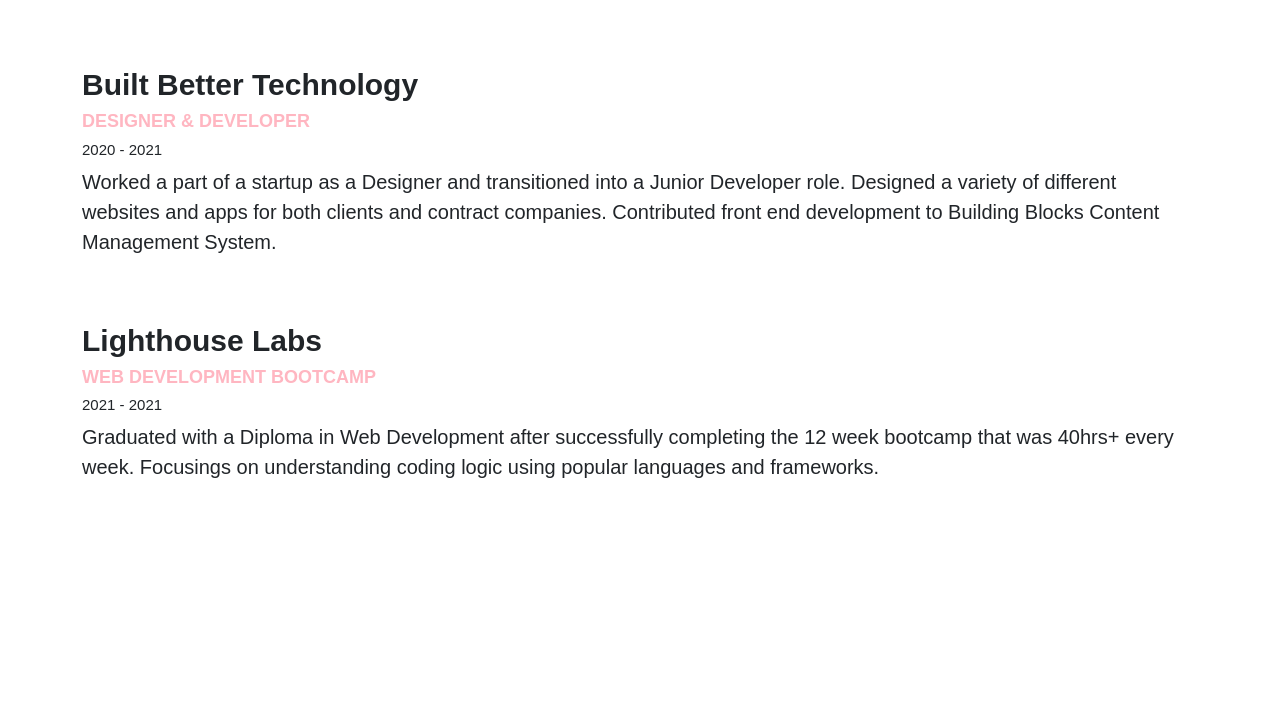
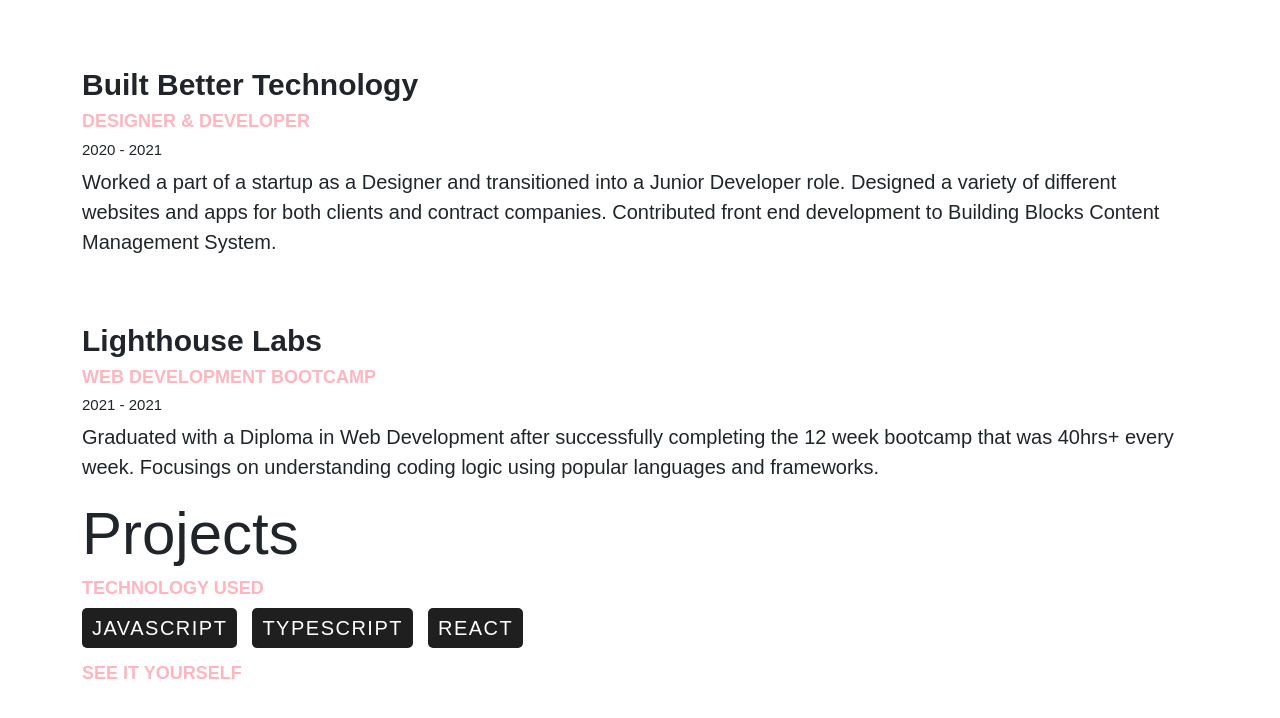
Before and after one commit to courtamos/courtamos-portfolio, a React (Create React App) app: page / in a window 1280 px wide. Shown: the part 1492-2210 px from the top of the page. Before the commit the page ends 1990 px from the top, so only its background shows below. Built offline with nearby package versions, Linux system fonts and the light colour scheme.

Commit message:
implement the project component and technology component

```diff
--- a/src/App.tsx
+++ b/src/App.tsx
@@ -3,6 +3,7 @@
 import { Navigation } from "./components/Navigation/Navigation";
 import { Banner } from "./components/Banner";
 import { About } from "./components/About/About";
+import { Project } from "./components/Project/Project";
 
 const App = () => {
   return (
@@ -10,6 +11,7 @@
       <Navigation />
       <Banner />
       <About />
+      <Project />
     </Container>
   );
 };
--- /dev/null
+++ b/src/components/Project/Project.tsx
@@ -0,0 +1,17 @@
+import React from "react";
+import { Technology } from "./Technology";
+
+export const Project = () => {
+  return (
+    <section>
+      <h1>Projects</h1>
+      <h3>Technology Used</h3>
+      <div className="tech-stack">
+        <Technology techUsed="JavaScript" />
+        <Technology techUsed="TypeScript" />
+        <Technology techUsed="React" />
+      </div>
+      <h3>See it Yourself</h3>
+    </section>
+  );
+};
--- /dev/null
+++ b/src/components/Project/Technology.tsx
@@ -0,0 +1,13 @@
+import React from "react";
+
+interface Props {
+  techUsed: string;
+}
+
+export const Technology: React.FC<Props> = ({ techUsed }) => {
+  return (
+    <div className="tech-item">
+      <p>{techUsed}</p>
+    </div>
+  );
+};
--- a/src/index.scss
+++ b/src/index.scss
@@ -29,3 +29,22 @@
 body p {
   font-size: 20px;
 }
+
+.tech-stack {
+  display: flex;
+
+  .tech-item {
+    background-color: #1f1f1f;
+    color: white;
+    border-radius: 5px;
+    margin-right: 15px;
+    margin-bottom: 15px;
+    padding: 5px 10px;
+    text-transform: uppercase;
+    letter-spacing: 1.5px;
+
+    p {
+      margin-bottom: 0px;
+    }
+  }
+}
```
